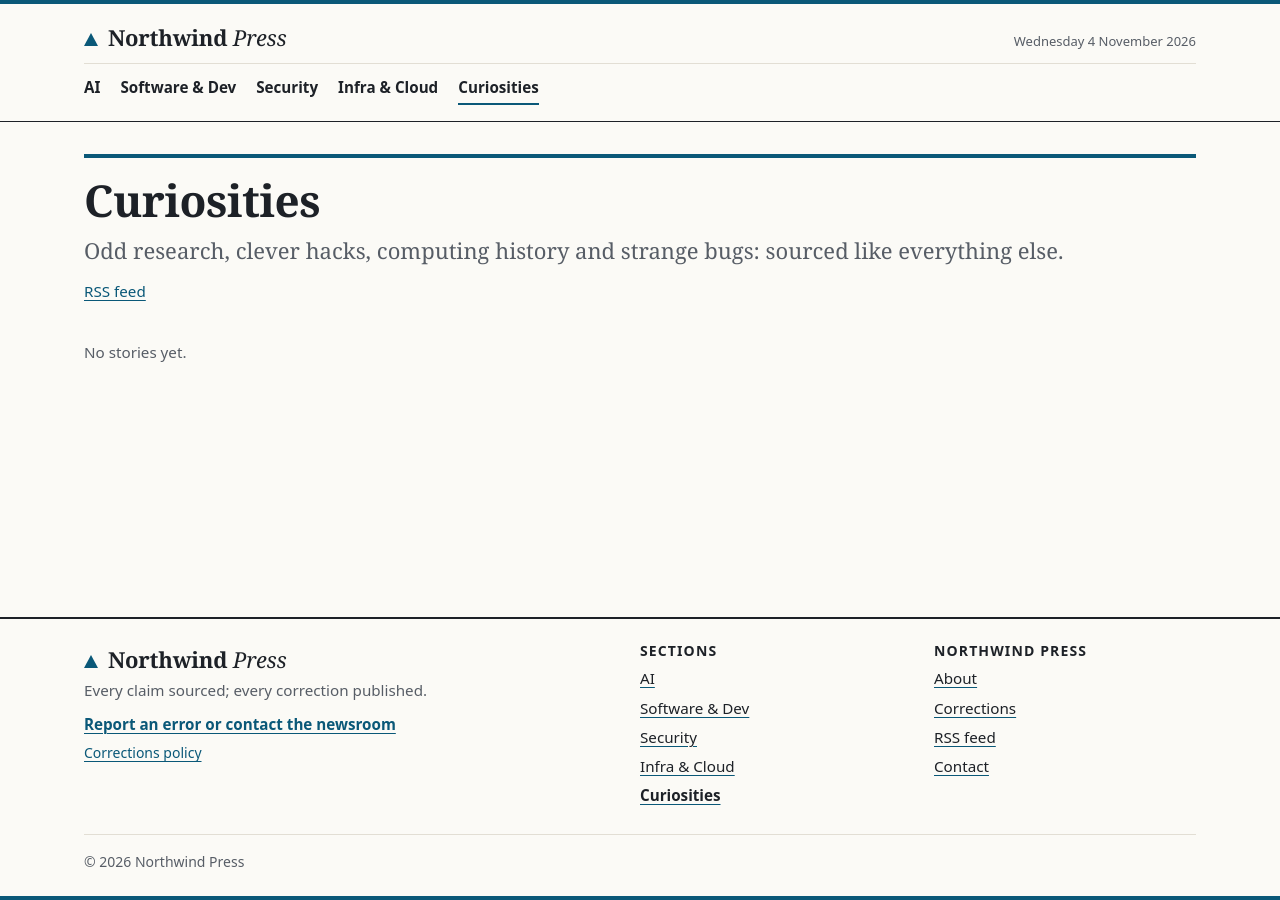
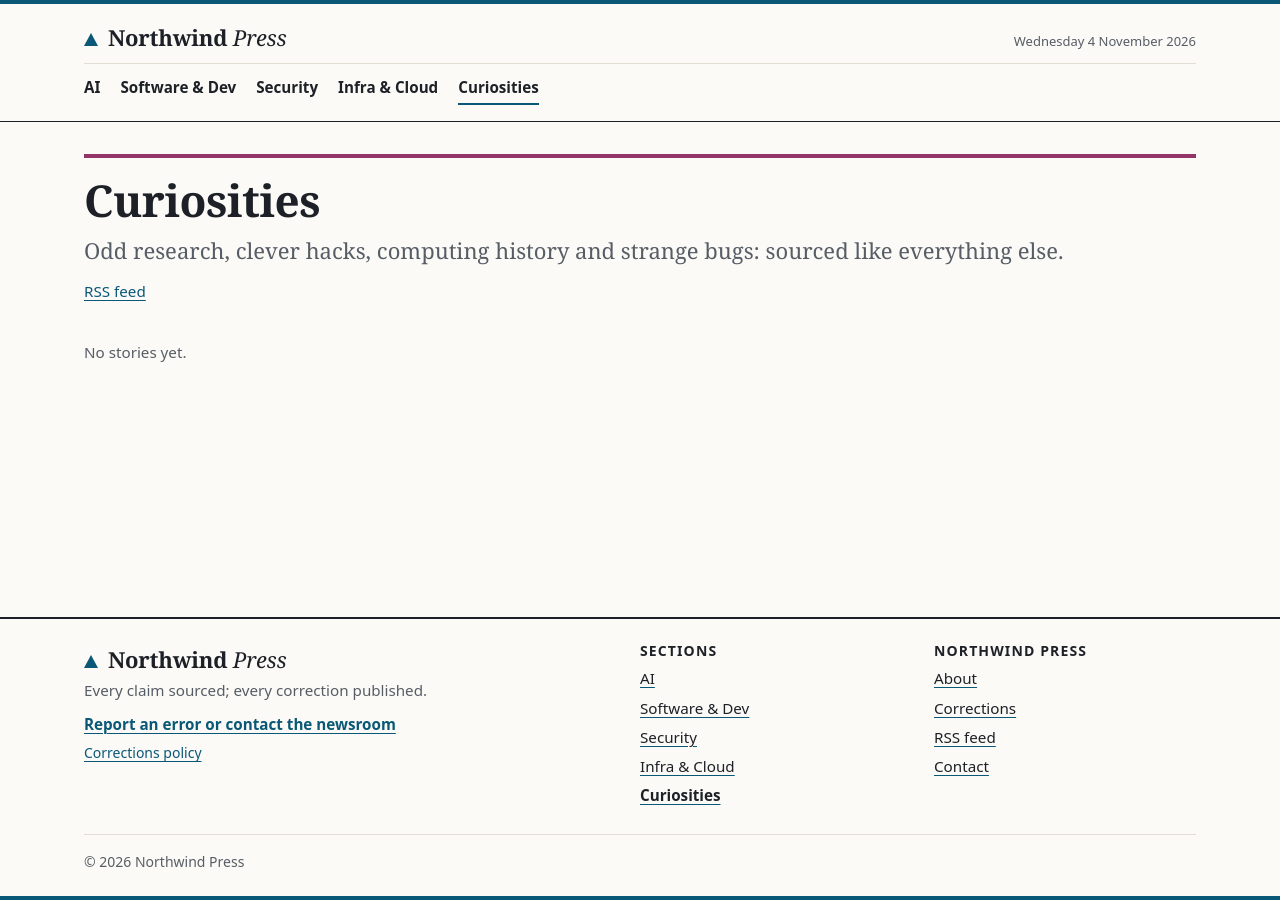
Before and after one commit to northwind-press/northwind-press.github.io, a Jekyll site: the page built from curiosities/index.html, in a window 1280 px wide. Built offline with Jekyll 4.4.1, drawn with Linux system fonts in a browser that asks for light colours.

Commit message:
Curiosities section mark: plum --sec-curiosities (#94356a light 6.8:1, #e8a0c8 dark 8.7:1), so it no longer shares AI's blue
Co-Authored-By: Claude Opus 5.5 <noreply@anthropic.com>

```diff
--- a/assets/css/style.css
+++ b/assets/css/style.css
@@ -18,7 +18,7 @@
   --scroll-shadow: rgb(0 0 0 / 0.18); /* table scroll cue */
   /* Section marks (quiet: a small square + top rule, never the only cue) and kind badges.
      All >= 6.2:1 on --bg, so they pass AA even as text. Ratios in wiki design/sections.md. */
-  --sec-ai: #0a5878; --sec-software: #2b6a3c; --sec-security: #a3302a; --sec-infra: #6a4a9c;
+  --sec-ai: #0a5878; --sec-software: #2b6a3c; --sec-security: #a3302a; --sec-infra: #6a4a9c; --sec-curiosities: #94356a;
   --badge-news-bg: #1d2127; --badge-news-fg: #fbfaf6;
   --badge-feature: #0a5878; --badge-briefing: #2b6a3c; --badge-digest: #575d66;
 
@@ -52,7 +52,7 @@
     --code-bg: #1e2227;
     --focus: #7cc3e0;
     --scroll-shadow: rgb(124 195 224 / 0.35); /* faint --link blue; black is invisible on the dark bg */
-    --sec-ai: #7cc3e0; --sec-software: #8fd09c; --sec-security: #f2a09a; --sec-infra: #bba6e8;
+    --sec-ai: #7cc3e0; --sec-software: #8fd09c; --sec-security: #f2a09a; --sec-infra: #bba6e8; --sec-curiosities: #e8a0c8;
     --badge-news-bg: #e7e4dd; --badge-news-fg: #15181c;
     --badge-feature: #7cc3e0; --badge-briefing: #8fd09c; --badge-digest: #a8adb5;
   }
@@ -236,6 +236,7 @@ nav a[aria-current="page"] { font-weight: 600; box-shadow: inset 0 -2px 0 var(--
 [data-section="software"] { --section: var(--sec-software); }
 [data-section="security"] { --section: var(--sec-security); }
 [data-section="infra"] { --section: var(--sec-infra); }
+[data-section="curiosities"] { --section: var(--sec-curiosities); } /* plum: 6.8:1 light, 8.7:1 dark */
 
 /* Section nav: the masthead's second row. It wraps (nothing hidden, no scroll cue needed): two lines
    at 360px, one at 1280. Links are >= 32px tall; the current page/section is shown by an underline
```
